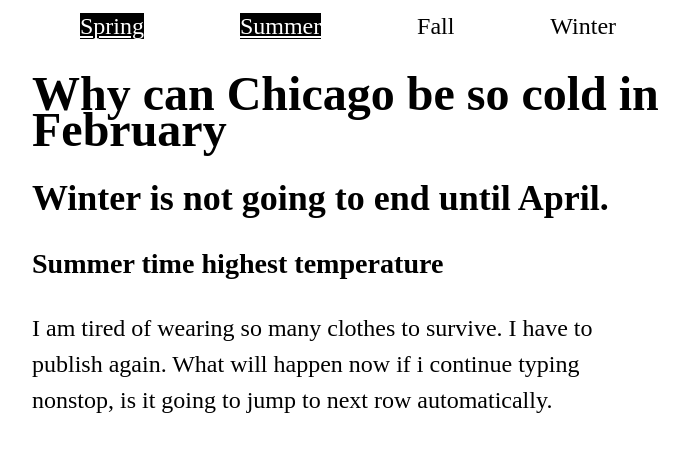
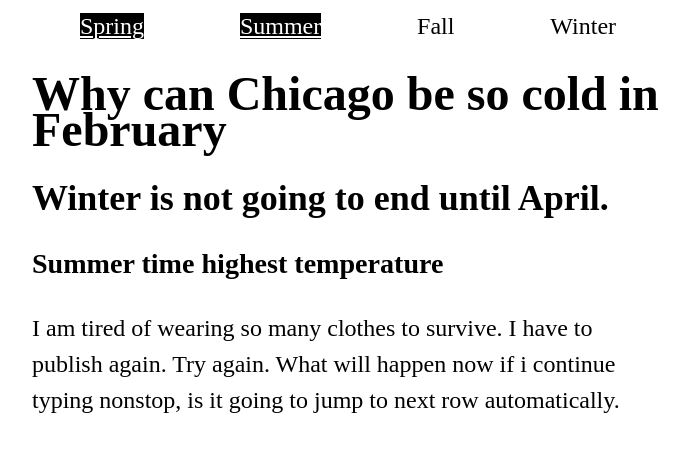
Before and after one commit to sinyiau/week7classwork, a plain HTML site: page index.html in a window 1280 px wide. Shown: the whole page, without its empty margins (292-981 px from the left). Drawn offline with Linux system fonts and the light colour scheme.

Commit message:
Update index.html

```diff
--- a/index.html
+++ b/index.html
@@ -18,6 +18,6 @@
 
 <h3 id="summer"> Summer time highest temperature</h3>
 
-<p>I am tired of wearing so many clothes to survive. I have to publish again. What will happen now if i continue typing nonstop, is it going to jump to next row automatically.  </p>
+<p>I am tired of wearing so many clothes to survive. I have to publish again. Try again. What will happen now if i continue typing nonstop, is it going to jump to next row automatically.  </p>
 </div>
 </body>
```
